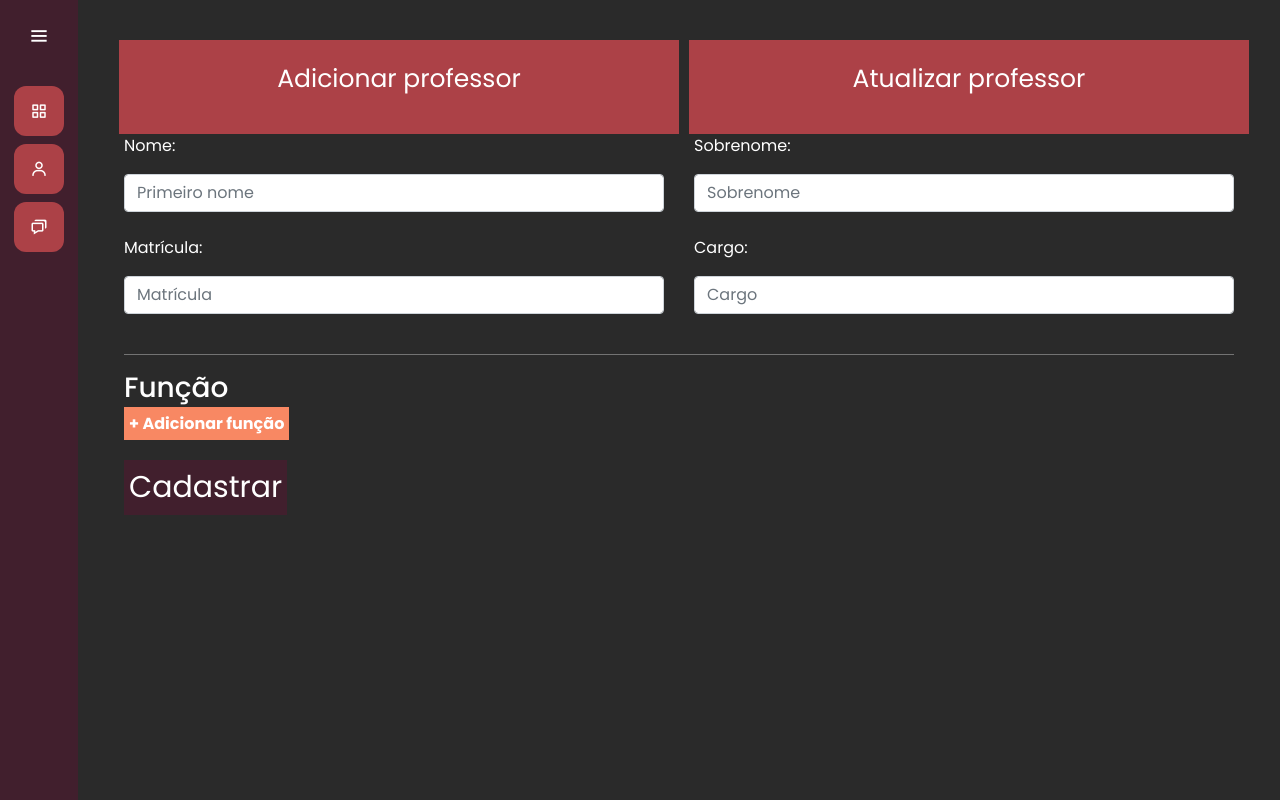
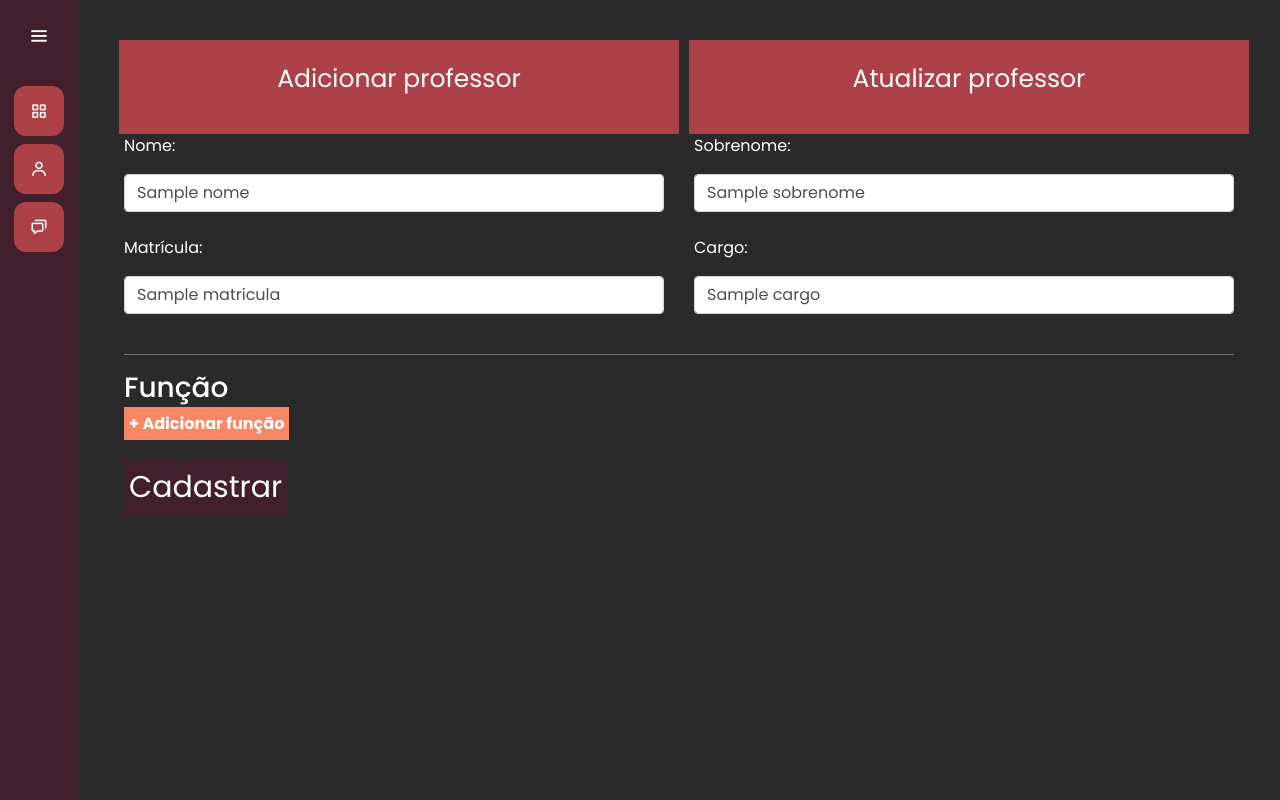
Before and after one commit to MarqueaneSouza/cadEduque, a Django app: template cadastro/templates/cadastro/cadastro.html in a window 1280 px wide. Run offline with Django 4.2, Linux system fonts and the light colour scheme; the template is opened without the code that fills it: most values are stand-ins (such as "Sample title", 1, 10 or a date in 2020).

Commit message:
Validaçã matrícula

```diff
--- a/cadastro/templates/cadastro/cadastro.html
+++ b/cadastro/templates/cadastro/cadastro.html
@@ -25,12 +25,12 @@
             <div class="row">
                 <div class="col-md">
                     <p>Nome:</p>
-                    <input type="text" class="form-control" placeholder="Primeiro nome" name="nome">
+                    <input type="text" class="form-control" placeholder="Primeiro nome" name="nome" value="{{nome}}">
                 </div>
 
                 <div class="col-md">
                     <p>Sobrenome:</p>
-                    <input type="text" class="form-control" placeholder="Sobrenome" name="sobrenome">
+                    <input type="text" class="form-control" placeholder="Sobrenome" name="sobrenome" value="{{sobrenome}}">
                 </div>
             </div>
 
@@ -39,25 +39,14 @@
             <div class="row">
                 <div class="col-md">
                     <p>Matrícula:</p>
-                    <input type="text" class="form-control" placeholder="Matrícula" name="matrícula">
+                    <input type="text" class="form-control" placeholder="Matrícula" name="matricula" value="{{matricula}}">
                 </div>
 
                 <div class="col-md">
                     <p>Cargo:</p>
-                    <input type="text" class="form-control" placeholder="Cargo" name="cargo">
+                    <input type="text" class="form-control" placeholder="Cargo" name="cargo" value="{{cargo}}">
                 </div>
             </div>
-
-
-
-
-
-
-
-
-                <!--
-            <p>Cargo:</p>
-            <input type="cargo" class="form-control" placeholder="Cargo" name="cargo"> -->
 
             <br>
 
@@ -73,14 +62,6 @@
 
             </div>
 
-            <!-- <p>Vínculo:</p>
-            <input type="vínculo" class="form-control" placeholder="Vínculo" name="vínculo">
-
-            <br>
-
-            <p>Término do Contrato</p>
-            <input type="termino do contrato" class="form-control" placeholder="Término do Contrato" name="termino do contrato"> -->
-
             <br>
 
             <input type="submit" value="Cadastrar" class="btn-principal">
--- a/requirements.txt
+++ b/requirements.txt
@@ -1,4 +1,5 @@
 asgiref==3.7.2
-Django==5.0
+Django==4.2.7
 psycopg2-binary==2.9.9
 sqlparse==0.4.4
+typing_extensions==4.8.0
```
Also changed, not shown: cadastro/views.py (+23 -9 lines).
